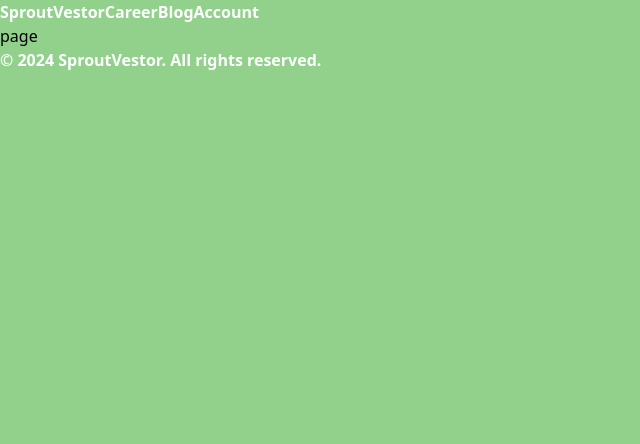
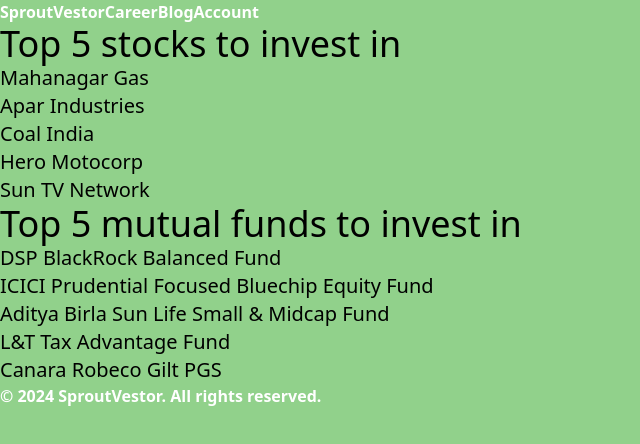
Before and after one commit to AkshatJha0411/sproutvestor, a Next.js app: page /Stocks in a window 1280 px wide. Shown: the top 444 px of the page, without its empty margins (0-640 px from the left). Built offline with nearby package versions, Linux system fonts and the light colour scheme.

Commit message:
added features to stocks page which shows stocks and mutual funds user should invest in

```diff
--- a/app/Questionnaire/page.js
+++ b/app/Questionnaire/page.js
@@ -7,7 +7,7 @@
     {
       id: "1",
       question:
-        "Estimate the amount of time you have until you need to start spending the money you are investing.",
+        "1. Estimate the amount of time you have until you need to start spending the money you are investing.",
       options: [
         { id: "1_1", text: "2 years or less" },
         { id: "1_2", text: "3-5 years" },
@@ -18,7 +18,7 @@
     },
     {
       id: "2",
-      question: "Describe your investment experience.",
+      question: "2. Describe your investment experience.",
       options: [
         { id: "2_1", text: "very inexperienced" },
         { id: "2_2", text: "somewhat inexperienced" },
@@ -29,7 +29,7 @@
     },
     {
       id: "3",
-      question: "Describe your current and future income sources.",
+      question: "3. Describe your current and future income sources.",
       options: [
         { id: "3_1", text: "very unstable" },
         { id: "3_2", text: "unstable" },
@@ -40,7 +40,8 @@
     },
     {
       id: "4",
-      question: "When do you plan to begin taking money from your investments?",
+      question:
+        "4. When do you plan to begin taking money from your investments?",
       options: [
         { id: "4_1", text: "1 year or less" },
         { id: "4_2", text: "1-2 years" },
@@ -52,7 +53,7 @@
     },
     {
       id: "5",
-      question: "How do you feel about risk during market downturns?",
+      question: "5. How do you feel about risk during market downturns?",
       options: [
         { id: "5_1", text: "sell all the remaining investment" },
         { id: "5_2", text: "sell a portion of the remaining investment" },
@@ -63,7 +64,7 @@
     {
       id: "6",
       question:
-        "How would you feel if you saw a sudden change in your account balance?",
+        "6. How would you feel if you saw a sudden change in your account balance?",
       options: [
         { id: "6_1", text: "strongly disagree" },
         { id: "6_2", text: "disagree" },
@@ -75,7 +76,7 @@
     {
       id: "7",
       question:
-        "Choose a hypothetical investment based on the potential gain or loss.",
+        "7. Choose a hypothetical investment based on the potential gain or loss.",
       options: [
         { id: "7_1", text: "minimal volatility" },
         { id: "7_2", text: "moderate volatility" },
@@ -84,7 +85,7 @@
     },
     {
       id: "8",
-      question: "How do you tend to react during market declines?",
+      question: "8. How do you tend to react during market declines?",
       options: [
         { id: "8_1", text: "strongly disagree" },
         { id: "8_2", text: "disagree" },
@@ -96,7 +97,7 @@
     {
       id: "9",
       question:
-        "Would you invest in a mutual fund or ETF based on a brief conversation with a friend or relative?",
+        "9. Would you invest in a mutual fund or ETF based on a brief conversation with a friend or relative?",
       options: [
         { id: "9_1", text: "strongly disagree" },
         { id: "9_2", text: "disagree" },
@@ -107,7 +108,7 @@
     },
     {
       id: "10",
-      question: "Describe your actions during a previous market decline.",
+      question: "10. Describe your actions during a previous market decline.",
       options: [
         { id: "10_1", text: "sell all the remaining investment" },
         { id: "10_2", text: "sell a portion of the remaining investment" },
@@ -118,7 +119,7 @@
     {
       id: "11",
       question:
-        "Describe your preference for investment ups and downs and returns.",
+        "11. Describe your preference for investment ups and downs and returns.",
       options: [
         { id: "11_1", text: "strongly disagree" },
         { id: "11_2", text: "disagree" },
@@ -163,11 +164,11 @@
         <form>
           {questions.map((questionObj, index) => (
             <div key={index} className="mb-4">
-              <p className="font-bold mb-2">{questionObj.question}</p>
+              <p className="font-bold mb-2 mt-10">{questionObj.question}</p>
               <div>
                 {questionObj.options.map((option, optionIndex) => (
                   <label key={optionIndex} className="inline-flex items-center">
-                    <div class="radio-input">
+                    <div class="radio-input -mr-4 ml-2">
                       <input
                         type="radio"
                         value={option.text}
--- a/app/Stocks/page.js
+++ b/app/Stocks/page.js
@@ -1,7 +1,91 @@
-import React from "react";
+"use client";
+import React, { useState } from "react";
 
 const page = () => {
-  return <div>page</div>;
+  const stocks = [
+    "Infosys",
+    "HCL Technologies",
+    "Coal India",
+    "Bajaj Auto",
+    "Eicher Motors",
+    "Hero Motocorp",
+    "NMDC",
+    "Petronet LNG",
+    "Coromandel International",
+    "Indraprastha Gas",
+    "Apar Industries",
+    "Sun TV Network",
+    "Gujarat State Petronet",
+    "Castrol India",
+    "Mahanagar Gas",
+  ];
+
+  const mutualFunds = [
+    "ICICI Prudential Focused Bluechip Equity Fund",
+    "Aditya Birla Sun Life Small & Midcap Fund",
+    "Tata Equity PE Fund",
+    "HDFC Monthly Income Plan – MTP",
+    "L&T Tax Advantage Fund",
+    "SBI Nifty Index Fund",
+    "Kotak Corporate Bond Fund",
+    "Canara Robeco Gilt PGS",
+    "DSP BlackRock Balanced Fund",
+    "Axis Liquid Fund",
+  ];
+
+  const getRandomStocks = () => {
+    const remainingStocks = [...stocks]; // Create a copy of the original array
+    const randomStocks = [];
+    for (let i = 0; i < 5; i++) {
+      const randomIndex = Math.floor(Math.random() * remainingStocks.length);
+      randomStocks.push(remainingStocks[randomIndex]); // Add the randomly selected stock
+      remainingStocks.splice(randomIndex, 1); // Remove the selected stock from the array
+    }
+    return randomStocks;
+  };
+
+  const getRandomMutualFunds = () => {
+    const remainingMutualFunds = [...mutualFunds]; // Create a copy of the original array
+    const randomMutualFunds = [];
+    for (let i = 0; i < 5; i++) {
+      const randomIndex = Math.floor(
+        Math.random() * remainingMutualFunds.length
+      );
+      randomMutualFunds.push(remainingMutualFunds[randomIndex]); // Add the randomly selected mutual fund
+      remainingMutualFunds.splice(randomIndex, 1); // Remove the selected mutual fund from the array
+    }
+    return randomMutualFunds;
+  };
+
+  const [randomStocks, setRandomStocks] = useState(() => getRandomStocks());
+  const [randomMutualFunds, setRandomMutualFunds] = useState(() =>
+    getRandomMutualFunds()
+  );
+
+  return (
+    <div className="">
+      <div>
+        <h2 className="text-4xl">Top 5 stocks to invest in</h2>
+        <ul>
+          {randomStocks.map((stock, index) => (
+            <li key={index} className="text-xl">
+              {stock}
+            </li>
+          ))}
+        </ul>
+      </div>
+      <div>
+        <h2 className="text-4xl">Top 5 mutual funds to invest in</h2>
+        <ul>
+          {randomMutualFunds.map((mutualFund, index) => (
+            <li key={index} className="text-xl">
+              {mutualFund}
+            </li>
+          ))}
+        </ul>
+      </div>
+    </div>
+  );
 };
 
 export default page;
--- a/app/globals.css
+++ b/app/globals.css
@@ -3,13 +3,6 @@
 @tailwind utilities;
 
 /* Reset default margin and padding */
-body,
-h1,
-h2,
-p {
-  margin: 0;
-  padding: 0;
-}
 
 body {
   background-color: #91d18b;
--- a/app/layout.js
+++ b/app/layout.js
@@ -4,13 +4,14 @@
 
 export const metadata = {
   title: "SproutVestor",
-  description: "--",
+  description:
+    "A tool aiding novice investors and students in making informed stock selections for optimal investment.",
 };
 
 export default function RootLayout({ children }) {
   return (
     <html lang="en">
-      <body>
+      <body suppressHydrationWarning>
         <Header />
         {children}
         <Footer />
--- a/app/page.js
+++ b/app/page.js
@@ -28,13 +28,12 @@
           <div className="container">
             <h2 className="text-4xl">Why Choose SproutVestor?</h2>
             <div className="feature-item">
-              <div className="">
-                <Image
-                  src={SproutIcon}
-                  alt="Personalized Guidance"
-                  className="w-24 h-24 ml-50"
-                />
-              </div>
+              <Image
+                src={SproutIcon}
+                alt="Personalized Guidance"
+                className="w-24 h-24 ml-50"
+              />
+
               <h3>Personalized Guidance</h3>
               <p>
                 Receive tailored investment recommendations based on your
```
